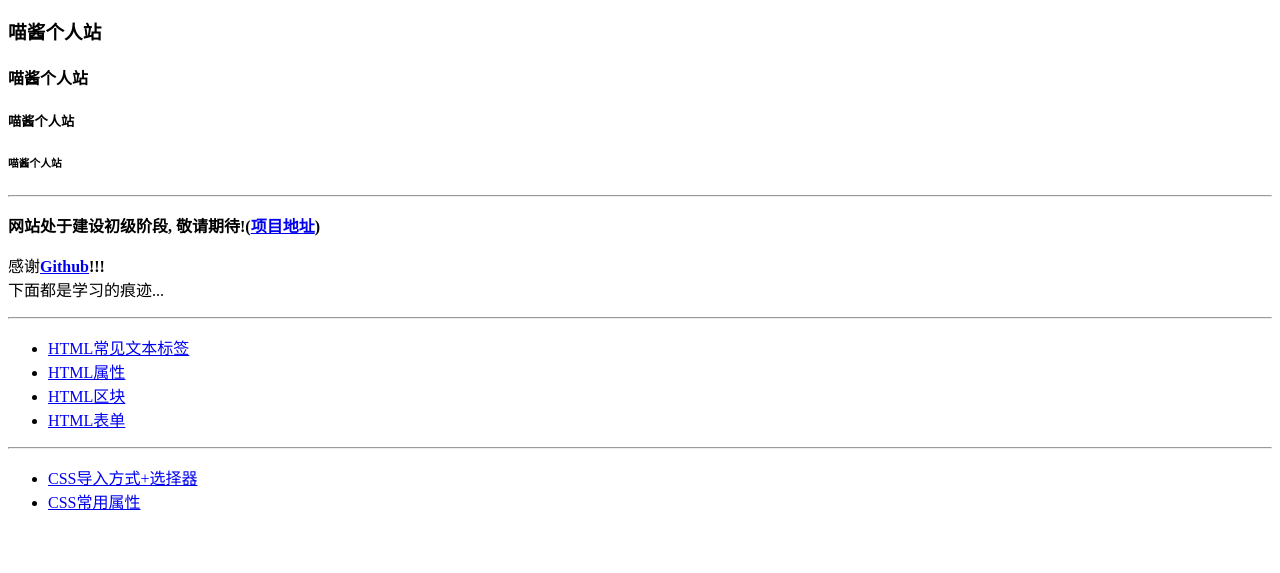
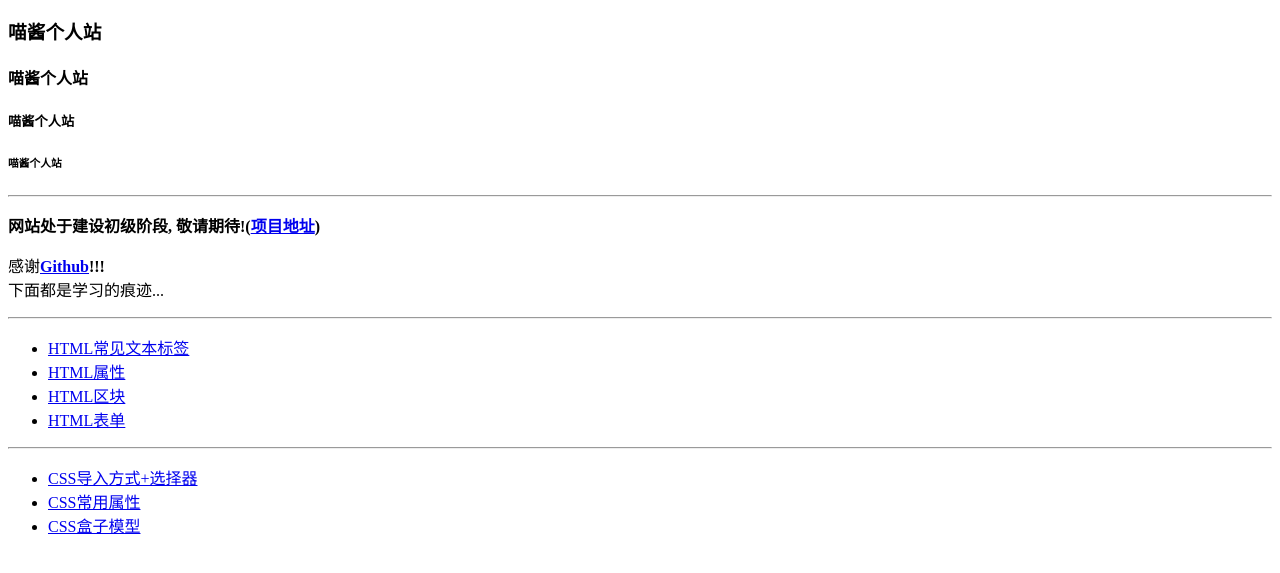
Before and after one commit to ZYOctopuszy/ZYOctopuszy.github.io, a plain HTML site: page index.html in a window 1280 px wide. Shown: the part 127-700 px from the top of the page. Drawn offline with Linux system fonts and the light colour scheme.

Commit message:
Update index.html

```diff
--- a/index.html
+++ b/index.html
@@ -27,6 +27,7 @@
     <ul>
       <li><a href="CSSes/CSS导入方式+选择器.html" target="_blank">CSS导入方式+选择器</a></li>
       <li><a href="CSSes/CSS常用属性.html" target="_blank">CSS常用属性</a></li>
+      <li><a href="CSSes/CSS盒子模型.html" target="_blank">CSS盒子模型</a></li>
     </ul>
   </body>
 </html>
```
